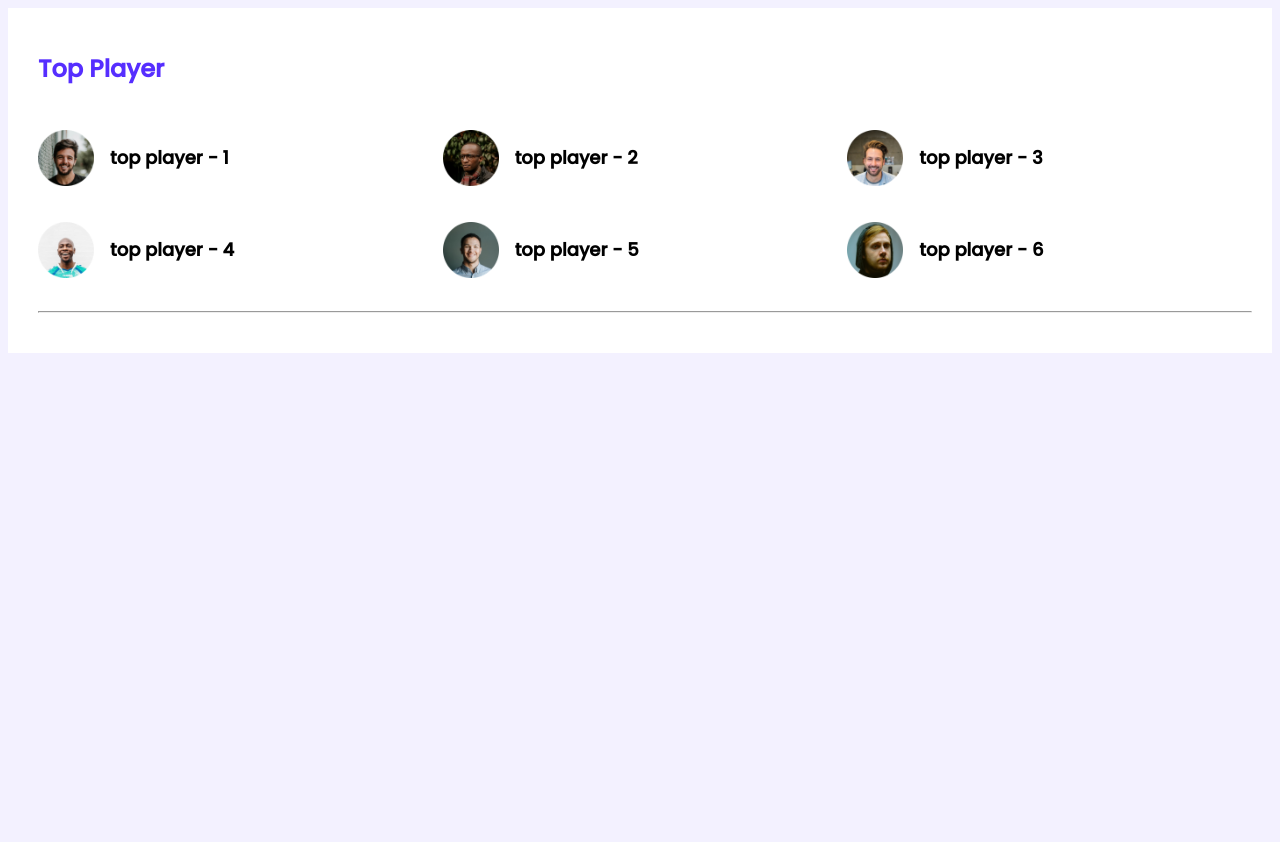
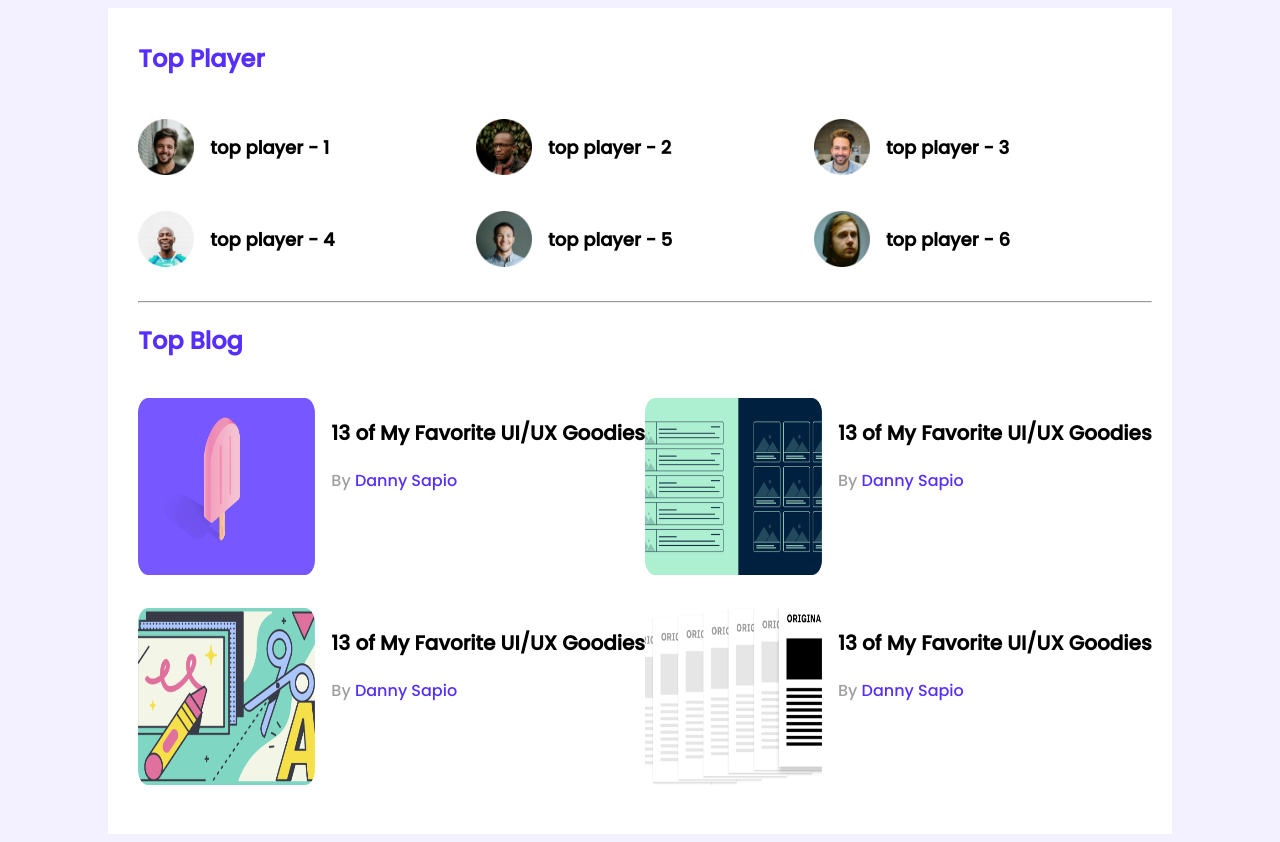
Before and after one commit to amena-hira/leader-board-css3, a plain HTML site: page Practice/practice-page/index.html in a window 1280 px wide. Before the commit the page ends 800 px from the top, so only its background shows below. Drawn offline with Linux system fonts and the light colour scheme.

Commit message:
Top Blog added

```diff
--- a/Practice/practice-page/index.html
+++ b/Practice/practice-page/index.html
@@ -40,6 +40,62 @@
                 </div>
             </div>
             <hr>
+            <div class="top-blogs">
+                <h2 class="player-title">Top Blog</h2>
+                <div class="blogs">
+                    <div class="blog">
+                        <div class="thumbnail">
+                            <img src="images/blogs/blog-1.png" alt="">
+                        </div>
+                        <div class="blog-detail">
+                            <h3>13 of My Favorite
+                                UI/UX Goodies</h3>
+                                <p class="blog-info">By <a href="">Danny Sapio</a></p>
+                        </div>
+
+                    </div>
+                    <div class="blog">
+                        <div class="thumbnail">
+                            <img src="images/blogs/blog-2.png" alt="">
+                        </div>
+                        <div class="blog-detail">
+                            <h3>13 of My Favorite
+                                UI/UX Goodies</h3>
+                                <p class="blog-info">By <a href="">Danny Sapio</a></p>
+                        </div>
+
+                    </div>
+                    <div class="blog">
+                        <div class="thumbnail">
+                            <img src="images/blogs/blog-3.png" alt="">
+                        </div>
+                        <div class="blog-detail">
+                            <h3>13 of My Favorite
+                                UI/UX Goodies</h3>
+                                <p class="blog-info">By <a href="">Danny Sapio</a></p>
+                        </div>
+
+                    </div>
+                    <div class="blog">
+                        <div class="thumbnail">
+                            <img src="images/blogs/blog-4.png" alt="">
+                        </div>
+                        <div class="blog-detail">
+                            <h3>13 of My Favorite
+                                UI/UX Goodies</h3>
+                                <p class="blog-info">By <a href="">Danny Sapio</a></p>
+                        </div>
+
+                    </div>
+                </div>
+            </div>
+        </section>
+        <section>
+            <div class="latest-course">
+                <div class="courses">
+
+                </div>
+            </div>
         </section>
     </main>
 </body>
--- a/Practice/practice-page/style.css
+++ b/Practice/practice-page/style.css
@@ -4,9 +4,14 @@ body{
     font-family: 'Poppins', sans-serif;
     background-color: #F3F1FF;
 }
+main{
+    display: flex;
+    justify-content: center;
+}
 .container{
     background-color: white;
-    padding: 10px 20px 10px 30px;
+    padding: 13px 20px 42px 30px;
+
 }
 
 /* top player */
@@ -14,7 +19,6 @@ body{
 .player-title{
     color: #562EFF;
     font-size: 24px;
-    margin-top: 33px;
     margin-bottom: 40px;
 }
 .players{
@@ -35,6 +39,33 @@ body{
     padding-left: 16px;
 }
 
+
 hr{
-    margin: 30px 0px;
+    margin: 30px 0px 20px;
 }
+
+/* top blog */
+.blogs{
+    display: grid;
+    grid-template-columns: repeat(2,1fr);
+    row-gap: 26px;
+}
+.blog{
+    display: flex;
+}
+.thumbnail img{
+    width: 177px;
+    height: 177px;
+    margin-right: 16px;
+}
+.blog-detail h3{
+    font-size: 20px;
+}
+.blog-info{
+    color: #9F9F9F;
+    font-size: 16px;
+}
+.blog-info a{
+    text-decoration: none;
+    color: #562EFF;
+}
```
